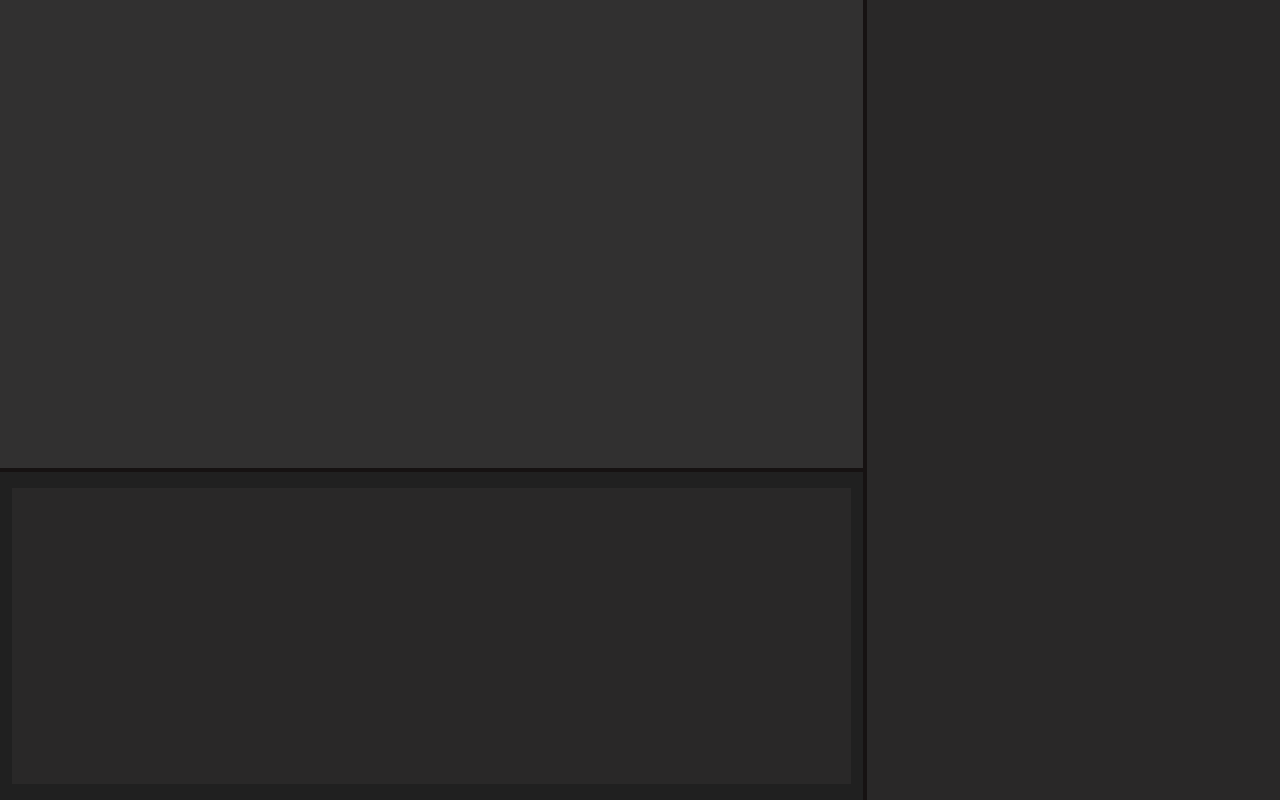
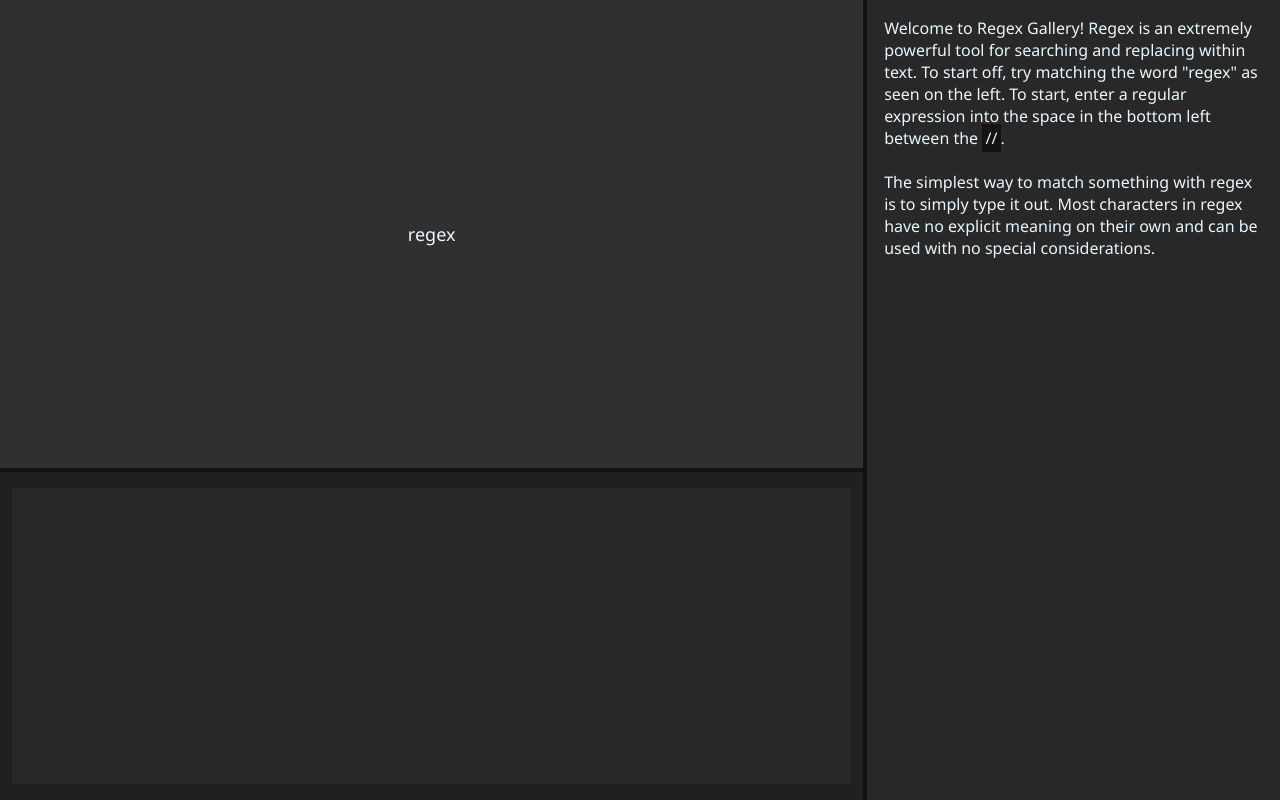
Before and after one commit to kemptosa/regex-gallery, a plain HTML site: page index.html in a window 1280 px wide. Drawn offline with Linux system fonts and the light colour scheme.

Commit message:
level code somewhat working

```diff
--- a/code.js
+++ b/code.js
@@ -2,7 +2,6 @@ let rightCol = document.getElementById('right-col')
 let leftCol = document.getElementById('left-col')
 let bottomPane = document.getElementById('bottom-pane')
 let game = document.getElementById('game')
-let gameflex = document.getElementById('gameflex')
 let regexEntry = document.getElementById('regex-entry')
 let subEntry = document.getElementById('sub-entry')
 
@@ -78,7 +77,7 @@ if (!gameData.introPlayed) {
     let currentText = ''
     let introContainer = document.createElement('p')
     introContainer.className = 'intro'
-    introContainer.innerText = '//i'
+    introContainer.innerText = '//'
     game.append(introContainer)
     let introLoop;
     introLoop = setInterval(()=>{
@@ -99,7 +98,56 @@ if (!gameData.introPlayed) {
 } else {
     start()
 }
-function start() {
+let levelData = {
+    intro:{name:'Intro',
+    statictargets:['regex'],
+    dynamictargets:[],
+    matchregex:'regex',
+    leveltext:'Welcome to Regex Gallery! Regex is an extremely powerful tool for searching and replacing within text. To start off, try matching the word "regex" as seen on the left. To start, enter a regular expression into the space in the bottom left between the <span class="code">//</span>.<br/><br/>The simplest way to match something with regex is to simply type it out. Most characters in regex have no explicit meaning on their own and can be used with no special considerations.',
+    addref:[],
+    next:'cats_and_bars',
+    prev:null
+    },
+    cats_and_bars:{name:'Cats and Bars',
+    statictargets:['cat', 'bar'],
+    dynamictargets:['bat', 'rat',
+                    'bar', 'par', 'jar',
+                    'bot', 'lot', 'jot', 'rot', 'cot'],
+    matchregex:'.a.',
+    leveltext:'Here you will need the first special token, <span class="code">.</span><br/><br/>The <span class="code">.</span> token is a "wildcard"; it will match any character or symbol in a given position.<br/><br/>To complete this level, you should match any 3 letter word with an "a" in the center.',
+    addref:[['.', 'wildcard']],
+    next:'cats_and_caaaats',
+    prev:'intro'
+    }
+}
+function start(level) {
+    let startLevel = 'intro'
+    if (level === undefined) {
+        while (levelData[startLevel].next !== null) {
+            let next = levelData[startLevel].next
+            if (gameData.completed.includes(startLevel)) {
+                startLevel = next
+            } else {
+                break
+            }
+        }
+    } else {
+        startLevel = level
+    }
+    rightCol.querySelector('.leveltext').innerHTML = levelData[startLevel].leveltext
     rightCol.classList.remove('closed')
     bottomPane.classList.remove('closed')
+    for ([index, target] of levelData[startLevel].dynamictargets.sort(()=>Math.random()-0.5).entries()) {
+        newTarget = document.createElement('p')
+        newTarget.className = 'target scroller'
+        newTarget.style = `top: ${index}em; animation-delay: -${Math.random() * 30}s;`
+        newTarget.innerText = target
+        game.append(newTarget)
+    }
+    for (target of levelData[startLevel].statictargets) {
+        newTarget = document.createElement('p')
+        newTarget.className = 'target'
+        newTarget.innerText = target
+        game.append(newTarget)
+    }
 }
--- a/index.html
+++ b/index.html
@@ -18,6 +18,7 @@
         </div>
     </div>
     <div id='right-col' class='closed'>
+        <p class='leveltext'></p>
         <!-- <button id='right-col-toggle' class='col-twisty'><div></div><div></div><div></div></button> -->
     </div>
     <script src="code.js"></script>
--- a/style.css
+++ b/style.css
@@ -4,7 +4,7 @@
     --background-layer3: #202020;
     --borders: #161212;
     --accent: #2e2583;
-    --textwhite: #e7f6ff;
+    --text: #e7f6ff;
     --texthidden: #e7f6ff00;
     --textdisabled: #6a7780;
     --textred: #ff8b8b;
@@ -82,13 +82,16 @@ body {
     flex-direction: column;
 }
 .col-twisty > div {
-    background-color: var(--textwhite);
+    background-color: var(--text);
     flex: 0 0 0.25rem;
 }
 p {
-    color: var(--textwhite);
+    color: var(--text);
     font-size: medium;
     margin: 0.05em;
+}
+p.leveltext {
+    padding: 1rem;
 }
 p.target {
     font-size: large;
@@ -100,19 +103,27 @@ span.ht {
     color: var(--textred);
     background-color: #f003;
 }
+span.code {
+    padding: 0.2em;
+    background-color: var(--borders);
+}
 span.at:not(.ht) {
     text-decoration-color: #ff0000;
     color: #ff0000;
     text-decoration-line: line-through overline underline;
 }
 span.at {
-    text-decoration: underline overline var(--textwhite);
+    text-decoration: underline overline var(--text);
 }
 p.scroller {
-    animation: 20s linear 0s infinite normal scroller;
+    animation: 30s linear 0s infinite normal scroller;
     position: absolute;
     white-space: nowrap;
     overflow-x: hidden;
+}
+p.target:not(.scroller) {
+    background-color: var(--background);
+    z-index: 1;
 }
 p.died > span.ht {
     color: var(--textdisabled);
```
